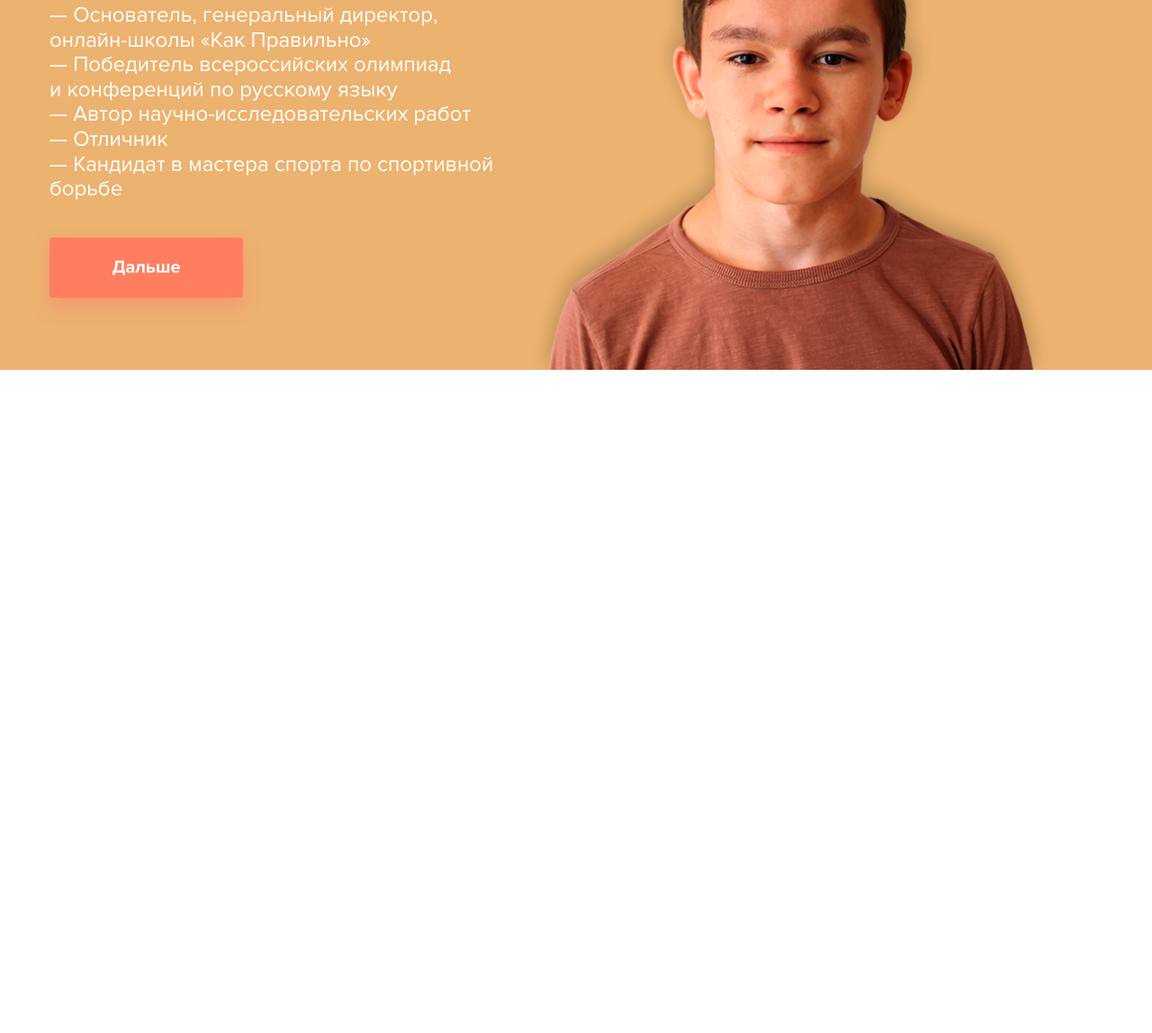
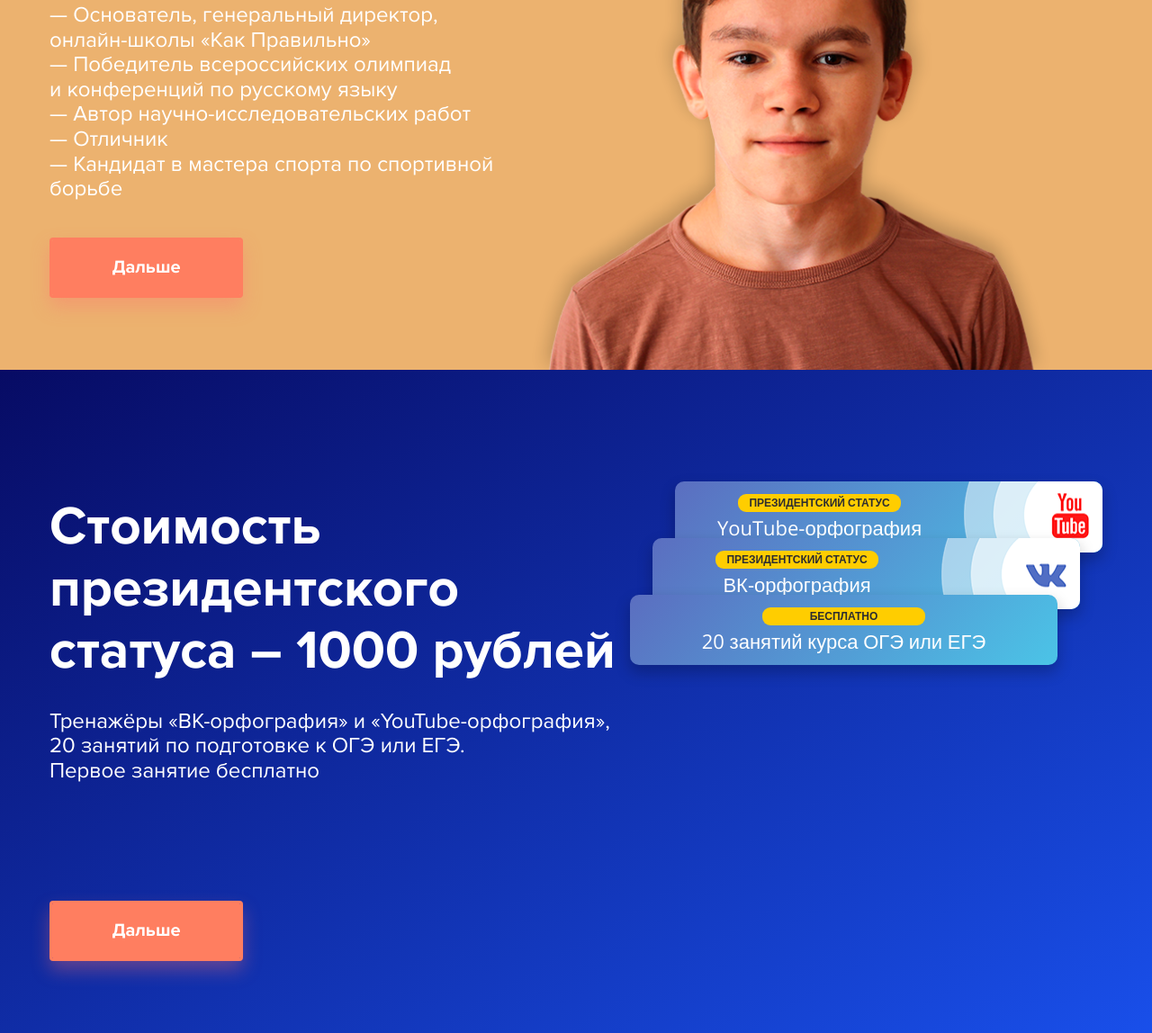
Before and after one commit to murlyka-sites/031-hwr, a website: page source/index.pug in a window 1280 px wide. Shown: the part 4212-5360 px from the top of the page at 90% size. Before the commit the page ends 4623 px from the top, so only its background shows below. Drawn offline with nearby package versions, Linux system fonts and the light colour scheme; files that its build step writes are made by us from their sources; files whose address does not match are found by name.

Commit message:
layout costs

```diff
--- a/source/index.pug
+++ b/source/index.pug
@@ -238,7 +238,6 @@ html(lang="ru")
 							img.section-gameplay__pr(src="images/gameplay-orange.svg" width="225" height="350" role="presentation")
 						.nested-gameplay__item
 							img.section-gameplay__pr(src="images/gameplay-blue.svg" width="225" height="350" role="presentation")
-
 		section.section-teacher.section.paper-somon
 			.section__container.section-teacher__container
 				.section-teacher__column.section-teacher__column_desc.section__column.section__column_desc
@@ -261,7 +260,7 @@ html(lang="ru")
 						a.button.button_type_link.button_size_md.button_theme_coral.button_shadow_coral(href="#") Дальше
 				.section-teacher__column.section-teacher__column_pr.section__column.section__column_pr
 					img.section-teacher__pr(src="images/teacher.png" width="640", height="554" alt="Хасаншин Азат Нафисович")
-		section.section-cost.section.paper-denim-blue(hidden)
+		section.section-cost.section.paper-denim-blue
 			.section__container.section-training__container
 				.section__column.section__column_desc
 					h2.h1.offset-b-30 Стоимость президентского
@@ -272,7 +271,8 @@ html(lang="ru")
 						| 20 занятий по подготовке к ОГЭ или ЕГЭ.
 						br
 						| Первое занятие бесплатно
-					a.button.button_type_link.button_size_md.button_theme_coral.button_shadow_coral(href="#") Дальше
+					.hidden.visible-md
+						a.button.button_type_link.button_size_md.button_theme_coral.button_shadow_coral(href="#") Дальше
 				.section__column.section__column_pr
 					.nested-training
 						.nested-training__item
--- a/source/stylus/style.styl
+++ b/source/stylus/style.styl
@@ -243,7 +243,11 @@
 }
 
 .section-cost {
-	padding 140px 0 80px
+	padding 40px 0
+
+	@media (min-width $md) {
+		padding 140px 0 80px
+	}
 }
 
 .section-register {
```
Also changed, not shown: public/css/style.css, public/index.html.
